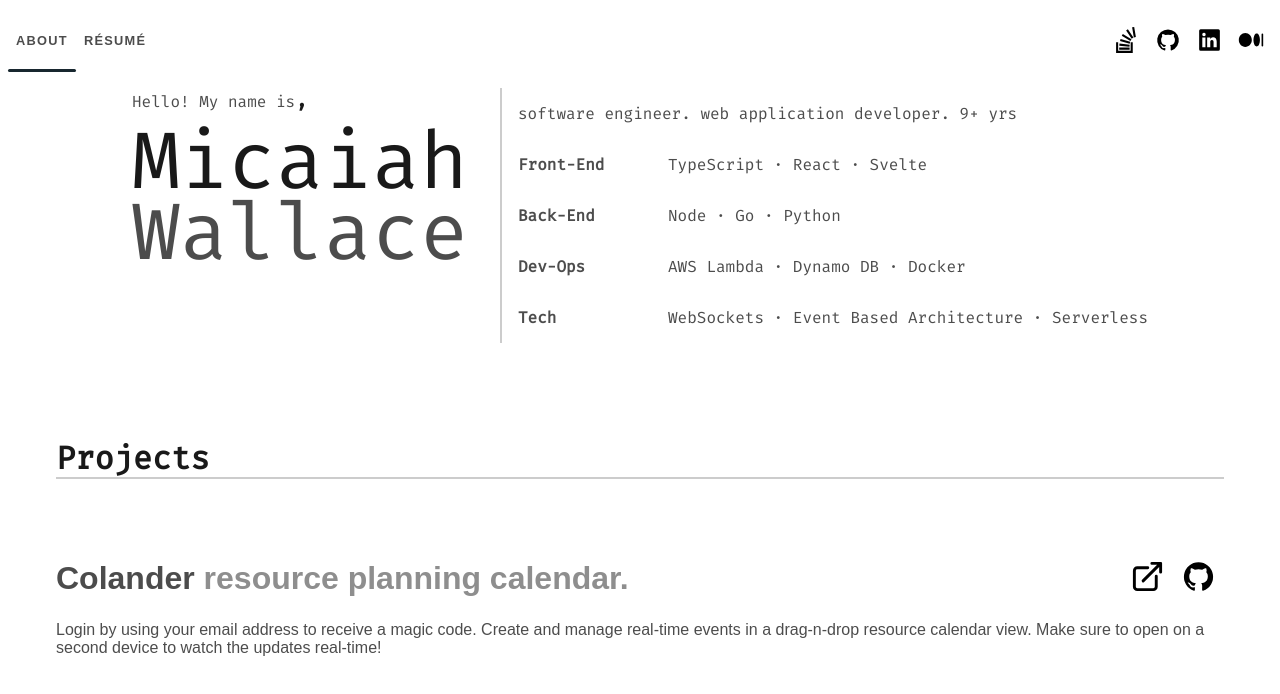
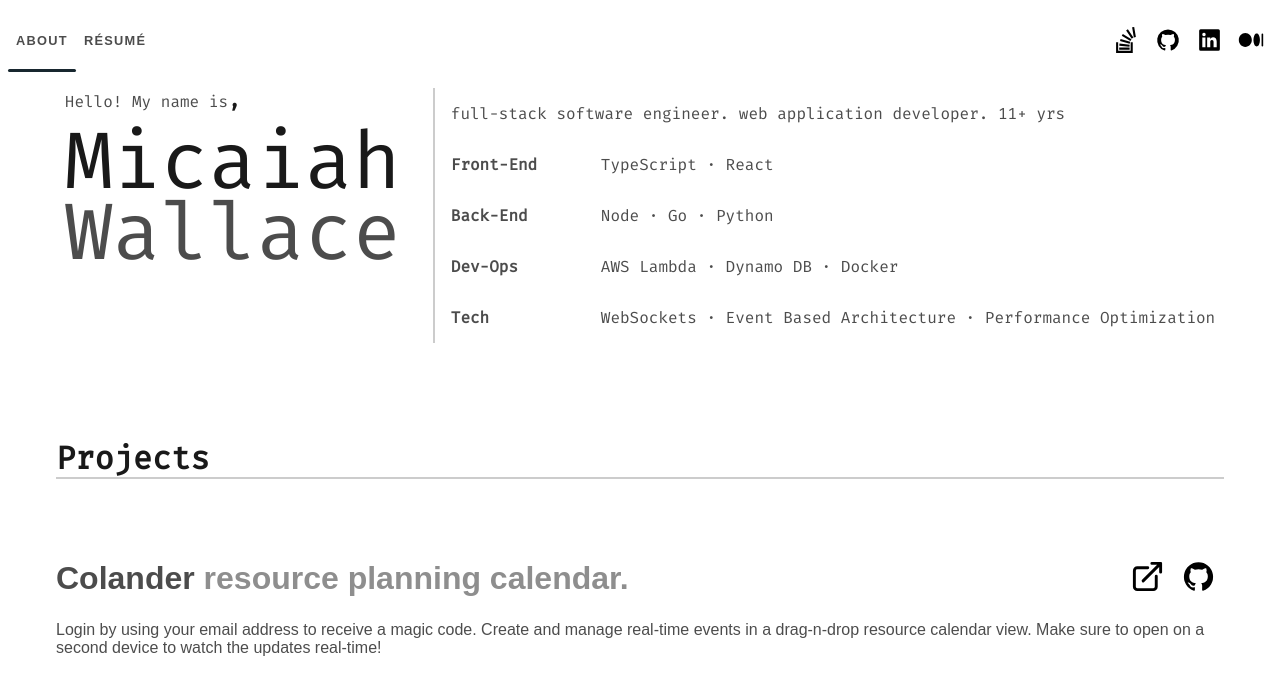
Before and after one commit to micaiahwallace/personal-portfolio, a SvelteKit app: page / in a window 1280 px wide. Shown: the top 694 px of the page. Built offline with nearby package versions, Linux system fonts and the light colour scheme.

Commit message:
update notes

```diff
--- a/src/routes/+page.svelte
+++ b/src/routes/+page.svelte
@@ -9,11 +9,11 @@
 		<p class="lname">Wallace</p>
 	</div>
 	<div class="summary">
-		<p>software engineer. web application developer. 9+ yrs</p>
-		<p><b>Front-End</b> <span>TypeScript · React · Svelte</span></p>
+		<p>full-stack software engineer. web application developer. 11+ yrs</p>
+		<p><b>Front-End</b> <span>TypeScript · React</span></p>
 		<p><b>Back-End</b> <span>Node · Go · Python</span></p>
 		<p><b>Dev-Ops</b> <span>AWS Lambda · Dynamo DB · Docker</span></p>
-		<p><b>Tech</b> <span>WebSockets · Event Based Architecture · Serverless</span></p>
+		<p><b>Tech</b> <span>WebSockets · Event Based Architecture · Performance Optimization</span></p>
 	</div>
 </section>
 
```
